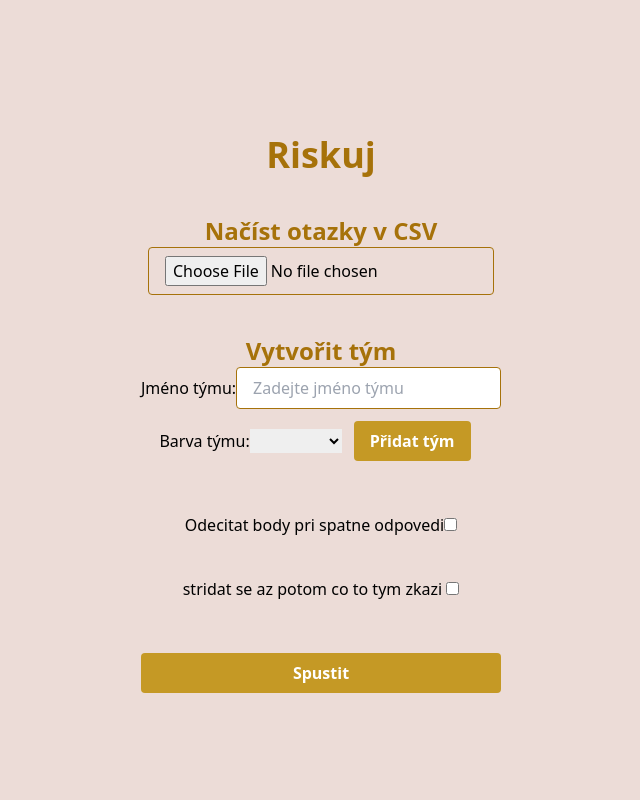
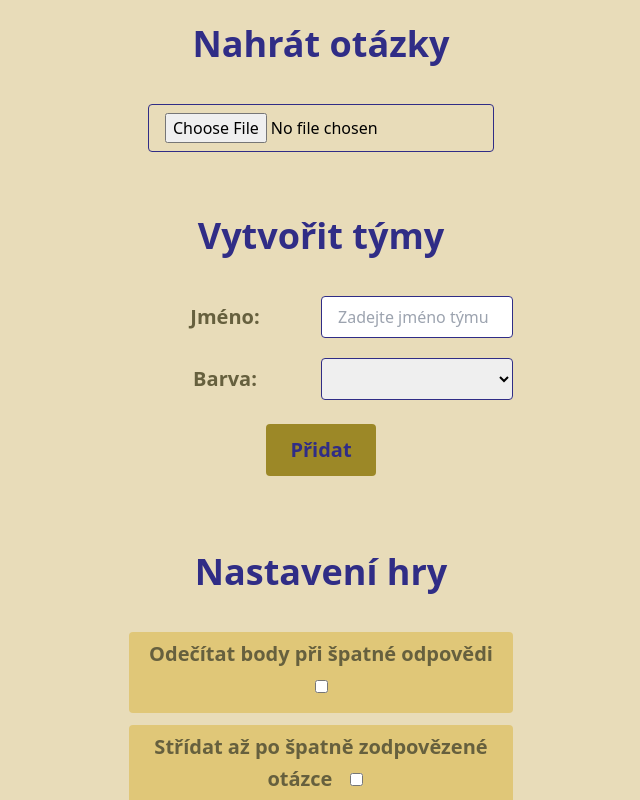
Before and after one commit to kostirez/riskuj, an Angular app: page / in a window 1280 px wide. Both pictures are taken after a click on the button "Hrát". Shown: the whole page, without its empty margins (319-959 px from the left). Built offline with nearby package versions, Linux system fonts and the light colour scheme.

Commit message:
update settings view

```diff
--- a/src/app/app.component.html
+++ b/src/app/app.component.html
@@ -1,12 +1,10 @@
-<div class="w-full h-screen bg-bg flex justify-center flex-col">
-    <div class="w-full p-10">
-        <h1 class="text-center my-auto">Riskuj</h1>
-    </div>    <!--  &lt;!&ndash;start&ndash;&gt;-->
-    <div class="flex justify-center" *ngIf="getState()==='start'">
-        <button (click)="play()" class="bg-secondary">Hrát</button>
+<div class="w-full h-screen  bg-bg flex justify-center flex-col">
+    <div class="flex flex-col justify-center " *ngIf="getState()==='start'">
+        <h1 class="text-center my-auto ">Riskuj</h1>
+        <button (click)="play()" class="btn-main mx-auto my-10">Hrát</button>
     </div>
     <!-- settings -->
-    <div *ngIf="getState()==='settings'">
+    <div class="overflow-scroll" *ngIf="getState()==='settings'">
         <app-riskuj-settings></app-riskuj-settings>
     </div>
     <!-- game -->
--- a/src/app/riskuj/riskuj-results/riskuj-results.component.html
+++ b/src/app/riskuj/riskuj-results/riskuj-results.component.html
@@ -1,7 +1,6 @@
 <div>
-
     <div class="flex flex-col w-96 m-auto text-center">
-        <h1>Poradi</h1>
+        <h4>Pořadí</h4>
         <div *ngFor="let team of getTeamsOrder(); let index= index"
              class="m-5 bg-primary">
             <h3>{{index + 1}}</h3>
--- a/src/app/riskuj/riskuj-settings/riskuj-settings.component.html
+++ b/src/app/riskuj/riskuj-settings/riskuj-settings.component.html
@@ -1,9 +1,11 @@
 <div class="flex flex-col w-96 m-auto text-center gap-10">
-    <div>
-        <h2>Načíst otazky v CSV</h2>
+    <div class="mt-6">
+        <h2 class="mb-10">Nahrát otázky</h2>
         <input type="file" (change)="onFileSelected($event)" accept=".csv"/>
-        <button *ngIf="parsedData.length > 0 && !showData" (click)="showData=true">Ukazat data</button>
-        <button *ngIf="showData" (click)="showData=false">skryt data</button>
+        <button class="btn-secondary btn-mini" *ngIf="parsedData.length > 0 && !showData" (click)="showData=true">ukázat
+            první 3 otázky
+        </button>
+        <button class="btn-secondary btn-mini" *ngIf="showData" (click)="showData=false">skrýt otázky</button>
         <!-- Tabulka pro zobrazení načtených dat -->
         <table *ngIf="parsedData.length > 0 && showData">
             <thead>
@@ -17,7 +19,7 @@
             </tr>
             </thead>
             <tbody>
-            <tr *ngFor="let row of parsedData">
+            <tr *ngFor="let row of parsedData | slice:0:3">
                 <td>{{ row.kategorie }}</td>
                 <td>{{ row.cena }}</td>
                 <td>{{ row.otazka }}</td>
@@ -29,50 +31,62 @@
         </table>
     </div>
 
-    <div class="team-creator">
-        <h2>Vytvořit tým</h2>
+    <div class="mt-6">
+        <h2 class="mb-10">Vytvořit týmy</h2>
 
-        <form (submit)="addTeam()">
+        <form  (submit)="addTeam()">
             <!-- Input pro název týmu -->
-            <label for="team-name">Jméno týmu:</label>
+            <div class="grid grid-cols-2 gap-y-5 justify-center mb-3">
+                <label for="team-name">Jméno:</label>
                 <input id="team-name" [(ngModel)]="teamName" name="teamName" required placeholder="Zadejte jméno týmu"/>
 
                 <!-- Výběr barvy týmu -->
-            <label for="team-color">Barva týmu:</label>
+                <label for="team-color">Barva:</label>
                 <select id="team-color" [(ngModel)]="teamColor" name="teamColor" required>
                     <option *ngFor="let color of colors" [value]="color">{{ color }}</option>
                 </select>
-
-            <!-- Tlačítko pro přidání týmu -->
-            <button type="submit" [disabled]="!teamName || !teamColor">Přidat tým</button>
+            </div>
+            <button type="submit"
+                    class=" btn-secondary"
+                    [disabled]="!teamName || !teamColor">
+                Přidat
+            </button>
         </form>
 
         <!-- Zobrazení seznamu týmů -->
         <div *ngIf="teams.length > 0" class="team-list">
-            <h4>Seznam týmů:</h4>
-            <ul>
-                <li *ngFor="let team of teams">
-                    <span [style.color]="team.color">{{ team.name }}</span> ({{ team.color }})
+            <h4 class="mb-3">Seznam týmů:</h4>
+            <ul class="flex gap-2 justify-center">
+                <li *ngFor="let team of teams"
+                    class="px-3 py-1 rounded text-white" [ngStyle]="{'background-color': getColor(team.color)}">
+                    <span [style.color]="team.color">{{ team.name }}</span>
                 </li>
             </ul>
         </div>
     </div>
-    <div>
-        <label for="deduct">Odecitat body pri spatne odpovedi</label>
+
+    <div class="mt-6">
+        <h2 class="mb-10">Nastavení hry</h2>
+        <div class="bg-bg-light my-3 p-2  rounded">
+            <label for="deduct">Odečítat body při špatné odpovědi</label>
             <input
+                class="m-3"
                 type="checkbox"
                 id="deduct"
                 [(ngModel)]="deduct"
                 name="deduct"
             /></div>
-    <div>
-        <label for="changeAfterLose">stridat se az potom co to tym zkazi </label>
+        <div class="bg-bg-light my-3 p-2 rounded">
+            <label for="changeAfterLose">Střídat až po špatně zodpovězené otázce </label>
             <input
+                class="m-3"
                 type="checkbox"
                 id="changeAfterLose"
                 [(ngModel)]="changeAfterLose"
                 name="changeAfterLose"
             /></div>
-    <button (click)="play()" class="bg-secondary">Spustit</button>
+    </div>
+
+    <button (click)="play()" class="btn-main">Spustit</button>
 
 </div>
--- a/src/app/riskuj/riskuj-settings/riskuj-settings.component.ts
+++ b/src/app/riskuj/riskuj-settings/riskuj-settings.component.ts
@@ -3,6 +3,39 @@ import * as Papa from 'papaparse';
 import { CommonModule } from "@angular/common";
 import { Question, RiskujService, Team } from "../riskuj.service";
 import { FormsModule } from "@angular/forms";
+
+interface Color {
+    label: string;
+    code: string;
+}
+
+const COLORS: Color[] = [
+    {
+        label: 'Červená',
+        code: '#be0000',
+    },
+    {
+        label: 'Modrá',
+        code: '#0036f6',
+    },
+    {
+        label: 'Zelená',
+        code: '#478d1c',
+    },
+    {
+        label: 'Žlutá',
+        code: '#debd00',
+    },
+    {
+        label:  'Fialová',
+        code: '#6f00ff',
+    },
+    {
+        label:  'Oranžová',
+        code: '#d77400',
+    },
+
+]
 
 @Component({
     selector: 'app-riskuj-settings',
@@ -15,7 +48,7 @@ export class RiskujSettingsComponent {
     showData: boolean = false;
     teamName: string = '';
     teamColor: string = '';
-    colors: string[] = [ 'Červená', 'Modrá', 'Zelená', 'Žlutá', 'Fialová', 'Oranžová' ];
+    colors: string[] = COLORS.map(c => c.label);
     teams: Team[] = [];
     deduct: false;
     changeAfterLose: false;
@@ -67,7 +100,7 @@ export class RiskujSettingsComponent {
 
         const questions: Question[] = this.parsedData.map(d => ({
             question: d.otazka,
-            answers: d.odpoved2 ? [ d.odpoved1, d.odpoved2, d.odpoved3 ] : [d.odpoved1 ],
+            answers: d.odpoved2 ? [ d.odpoved1, d.odpoved2, d.odpoved3 ] : [ d.odpoved1 ],
             price: d.cena,
             category: d.kategorie,
         }))
@@ -85,4 +118,8 @@ export class RiskujSettingsComponent {
         this.setData()
         this.riskujService.play()
     }
+
+    getColor(colorLabel: string): string {
+        return COLORS.find(c=>c.label==colorLabel).code;
+    }
 }
--- a/src/styles.scss
+++ b/src/styles.scss
@@ -6,15 +6,23 @@
 @layer base {
     /* Globální styly pro HTML elementy */
     h1 {
+        @apply text-8xl font-bold text-primary;
+    }
+
+    h2 {
         @apply text-4xl font-bold text-primary;
     }
 
-    h2 {
+    h3 {
         @apply text-2xl font-bold text-primary;
     }
 
-    h3 {
+    h4 {
         @apply text-2xl font-bold text-secondary;
+    }
+
+    h5 {
+        @apply text-xl font-bold text-secondary;
     }
 
     p {
@@ -22,10 +30,34 @@
     }
 
     button {
-        @apply bg-secondary text-white font-semibold py-2 px-4 m-3 rounded hover:bg-secondary;
+        @apply py-2 px-4 m-3 rounded ;
+    }
+
+    .btn-main {
+        @apply py-5 px-10 bg-bg-dark text-primary text-2xl font-bold hover:bg-bg-light;
+    }
+
+    .btn-secondary {
+        @apply py-3 px-6 bg-bg-dark text-primary text-xl font-semibold hover:bg-bg-light;
+    }
+
+    .btn-mini {
+        @apply text-sm font-normal;
+    }
+
+    .button-cancel {
+        @apply bg-red-500 text-white px-4 py-2 rounded hover:bg-red-600;
     }
 
     input {
         @apply border border-primary rounded px-4 py-2 focus:outline-none focus:ring-2 focus:ring-secondary;
     }
+
+    label {
+        @apply text-secondary text-xl font-bold my-auto
+    }
+
+    select {
+        @apply border border-primary rounded px-4 py-2 focus:outline-none focus:ring-2 focus:ring-secondary;
+    }
 }
--- a/tailwind.config.js
+++ b/tailwind.config.js
@@ -6,11 +6,13 @@ module.exports = {
   theme: {
     colors: {
       'white': '#ffffff',
-      'primary': '#a6720a',
-      'secondary': '#c59925',
-      'bg': '#ecdcd7',
-      'green': '#589f00',
-      'red': '#ff3d00',
+      'primary': '#302D86',
+      'secondary': '#66603E',
+      'bg': '#e8dcb9',
+      'bg-light': '#e0c778',
+      'bg-dark': '#9C8827',
+      'green': '#689a2c',
+      'red': '#b90404',
 
     },
   },
```
Lines whose indentation alone changed are shown as unchanged.
